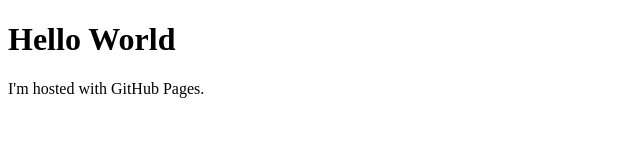
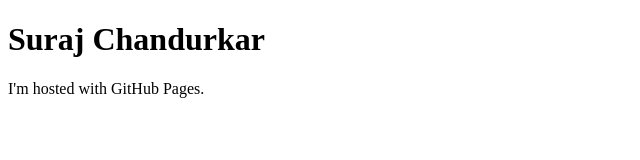
Before and after one commit to surajchandurkar8/SurajWorkSpace24, a plain HTML site: page index.html in a window 1280 px wide. Shown: the whole page, without its empty margins (0-640 px from the left). Drawn offline with Linux system fonts and the light colour scheme.

Commit message:
initial commit

```diff
--- a/index.html
+++ b/index.html
@@ -1,7 +1,7 @@
 <!DOCTYPE html>
 <html>
 <body>
-<h1>Hello World</h1>
+<h1>Suraj Chandurkar</h1>
 <p>I'm hosted with GitHub Pages.</p>
 </body>
 </html>
```
